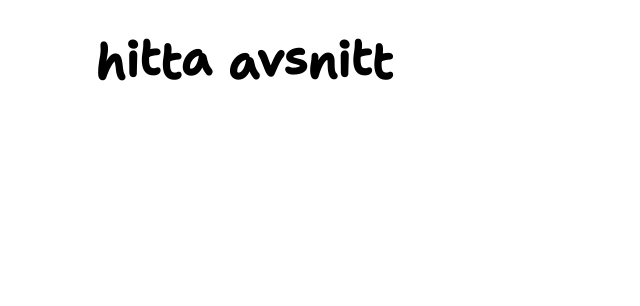
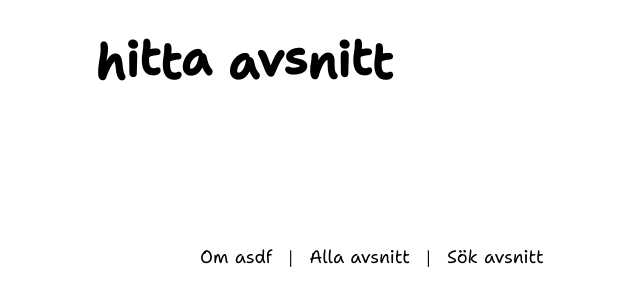
Before and after one commit to anton-g/asdf.pizza, an Astro site: page /hitta-avsnitt in a window 1280 px wide. Shown: the whole page, without its empty margins (268-908 px from the left). Built offline with nearby package versions, Linux system fonts and the light colour scheme; Astro itself is replaced by a stand-in of ours.

Commit message:
Add footer

```diff
--- /dev/null
+++ b/src/components/Footer.astro
@@ -0,0 +1,20 @@
+---
+import UnderlinedLink from './UnderlinedLink.astro'
+---
+
+<footer class="footer">
+  <UnderlinedLink href="">Om asdf</UnderlinedLink>
+  <span>|</span>
+  <UnderlinedLink href="">Alla avsnitt</UnderlinedLink>
+  <span>|</span>
+  <UnderlinedLink href="">Sök avsnitt</UnderlinedLink>
+</footer>
+
+<style>
+  .footer {
+    margin-bottom: 16px;
+    margin: 148px auto 16px;
+    display: flex;
+    gap: 16px;
+  }
+</style>
--- /dev/null
+++ b/src/components/UnderlinedLink.astro
@@ -0,0 +1,55 @@
+---
+export interface Props {
+  href: string
+}
+
+const { href } = Astro.props
+const randomSvgHeight = () => 6 + Math.floor(Math.random() * 6) - 3
+---
+
+<a class="link" href={href}>
+  <span><slot /></span>
+  <svg
+    width="100%"
+    height="12"
+    viewBox="0 0 100 12"
+    fill="none"
+    xmlns="http://www.w3.org/2000/svg"
+    preserveAspectRatio="none"
+  >
+    <path
+      d={`M 0,${randomSvgHeight()} Q 25,${randomSvgHeight()}  50,${randomSvgHeight()}  T 100,${randomSvgHeight()}`}
+      stroke="#18140b"
+      stroke-width="2"
+      stroke-linecap="round"></path>
+  </svg>
+</a>
+
+<style>
+  .link span {
+    white-space: pre;
+    position: relative;
+    color: black;
+    font-family: 'Shantell Sans', system-ui, sans-serif;
+  }
+  .link {
+    text-decoration: none;
+    position: relative;
+    height: fit-content;
+  }
+  .link svg {
+    overflow: visible;
+    display: inline-block;
+    position: absolute;
+    bottom: -4px;
+    left: 0;
+    width: 100%;
+    height: 12px;
+    stroke-dasharray: 101;
+    stroke-dashoffset: 101;
+    transition: stroke-dashoffset 350ms;
+  }
+  .link:hover svg {
+    stroke-dashoffset: 0;
+  }
+</style>
--- a/src/layouts/Layout.astro
+++ b/src/layouts/Layout.astro
@@ -55,7 +55,7 @@ const { title, description } = Astro.props
   .main {
     margin: auto;
     padding: 1.5rem 3rem;
-    padding-bottom: 148px;
+    padding-bottom: 0;
     max-width: 650px;
     width: 100%;
     display: flex;
--- a/src/pages/[...slug].astro
+++ b/src/pages/[...slug].astro
@@ -12,6 +12,7 @@ import PinkBlob from '../components/PinkBlob.astro'
 import keysLH from '../images/keys-lh.png'
 import keysHeart from '../images/keys-heart.png'
 import keysSpace from '../images/keys-space.png'
+import Footer from '../components/Footer.astro'
 
 export interface Props {
   entry: CollectionEntry<'episodes'>
@@ -114,6 +115,7 @@ const intl = new Intl.DateTimeFormat('sv-SE', { dateStyle: 'long' })
       <PinkBlob class="pink-blob" />
     </div>
     <Image src={keysSpace} alt="" class="keys-space bg-image" />
+    <Footer />
   </main>
 </Layout>
 
--- a/src/pages/avsnitt.astro
+++ b/src/pages/avsnitt.astro
@@ -9,6 +9,7 @@ import GreenBlob from '../components/GreenBlob.astro'
 import keysArrows from '../images/keys-arrows.png'
 import keysLV from '../images/keys-lv.png'
 import keysHome from '../images/keys-home.png'
+import Footer from '../components/Footer.astro'
 
 const episodes = await getCollection('episodes')
 
@@ -29,6 +30,7 @@ const sortedEpisodes = episodes
     <YellowBlob class="yellow-blob" />
     <PinkBlob class="pink-blob" />
     <GreenBlob class="green-blob" />
+    <Footer />
   </main>
 </Layout>
 
@@ -71,7 +73,7 @@ const sortedEpisodes = episodes
   .green-blob {
     transform: rotateZ(-60deg);
     left: -800px;
-    bottom: 200px;
+    bottom: 250px;
   }
   .keys-home {
     top: calc(25% + 1000px);
--- a/src/pages/hitta-avsnitt.astro
+++ b/src/pages/hitta-avsnitt.astro
@@ -1,10 +1,12 @@
 ---
+import Footer from '../components/Footer.astro'
 import Layout from '../layouts/Layout.astro'
 ---
 
 <Layout title="asdf - hitta avsnitt">
   <main class="main">
     <h1>hitta avsnitt</h1>
+    <Footer />
   </main>
 </Layout>
 
--- a/src/pages/index.astro
+++ b/src/pages/index.astro
@@ -18,6 +18,7 @@ import keysLH from '../images/keys-lh.png'
 import keysHeart from '../images/keys-heart.png'
 import keysEnter from '../images/keys-enter.png'
 import keysSpace from '../images/keys-space.png'
+import Footer from '../components/Footer.astro'
 
 const episodes = await getCollection('episodes')
 
@@ -114,7 +115,6 @@ const { Content: LatestEpisodeContent } = await latestEpisode.render()
               viewBox="0 0 100 12"
               fill="none"
               xmlns="http://www.w3.org/2000/svg"
-              class="line-svg"
               preserveAspectRatio="none"
             >
               <path
@@ -191,6 +191,7 @@ const { Content: LatestEpisodeContent } = await latestEpisode.render()
         </a>
       </div>
     </section>
+    <Footer />
     <GreenBlob class="green-blob" />
   </main>
   <div class="keys-space-wrapper">
--- a/src/pages/julkalendern-2022.astro
+++ b/src/pages/julkalendern-2022.astro
@@ -2,6 +2,7 @@
 import Layout from '../layouts/Layout.astro'
 import { getCollection } from 'astro:content'
 import EpisodeList from '../components/EpisodeList.astro'
+import Footer from '../components/Footer.astro'
 
 const episodes = await getCollection('advent22')
 
@@ -14,6 +15,7 @@ const sortedEpisodes = episodes
   <main class="main">
     <h1>luckor</h1>
     <EpisodeList episodes={sortedEpisodes} />
+    <Footer />
   </main>
 </Layout>
 
```
